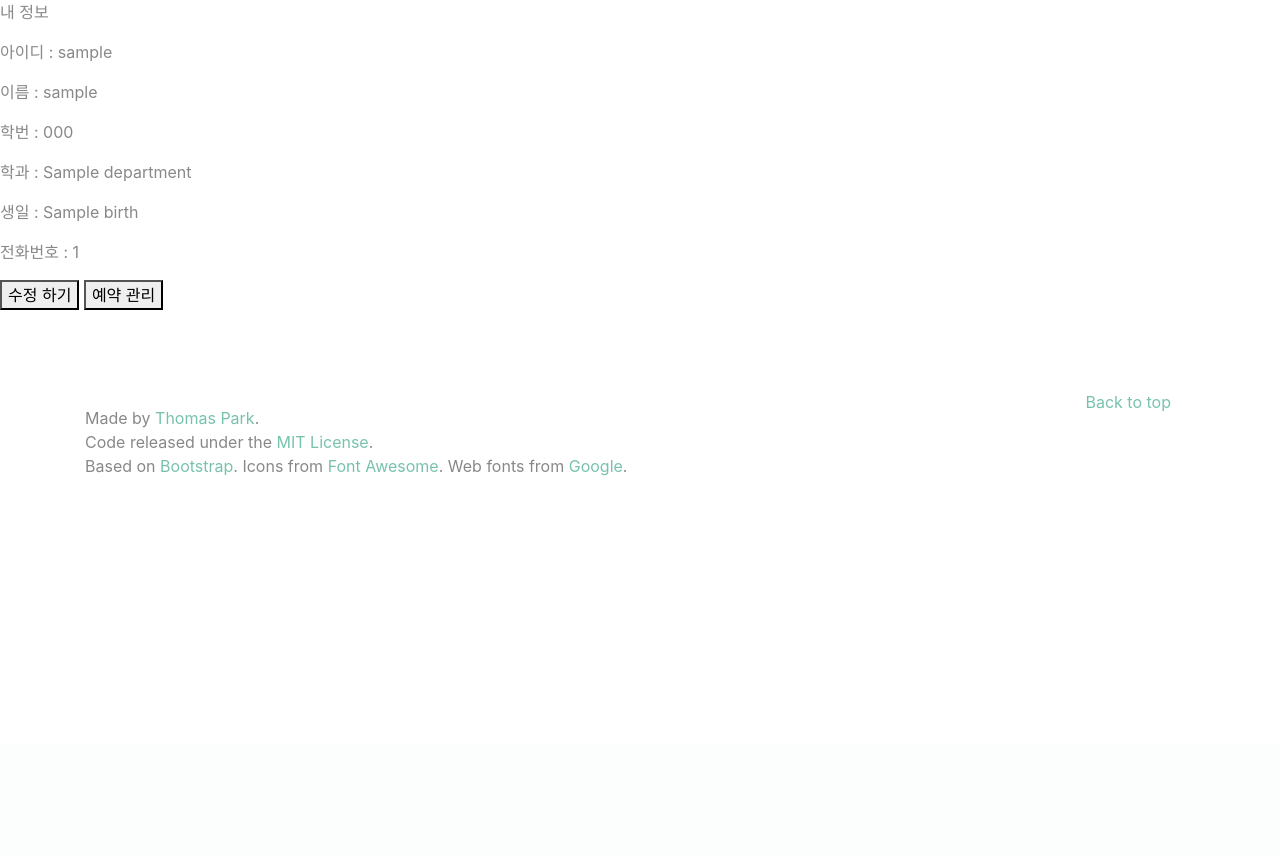
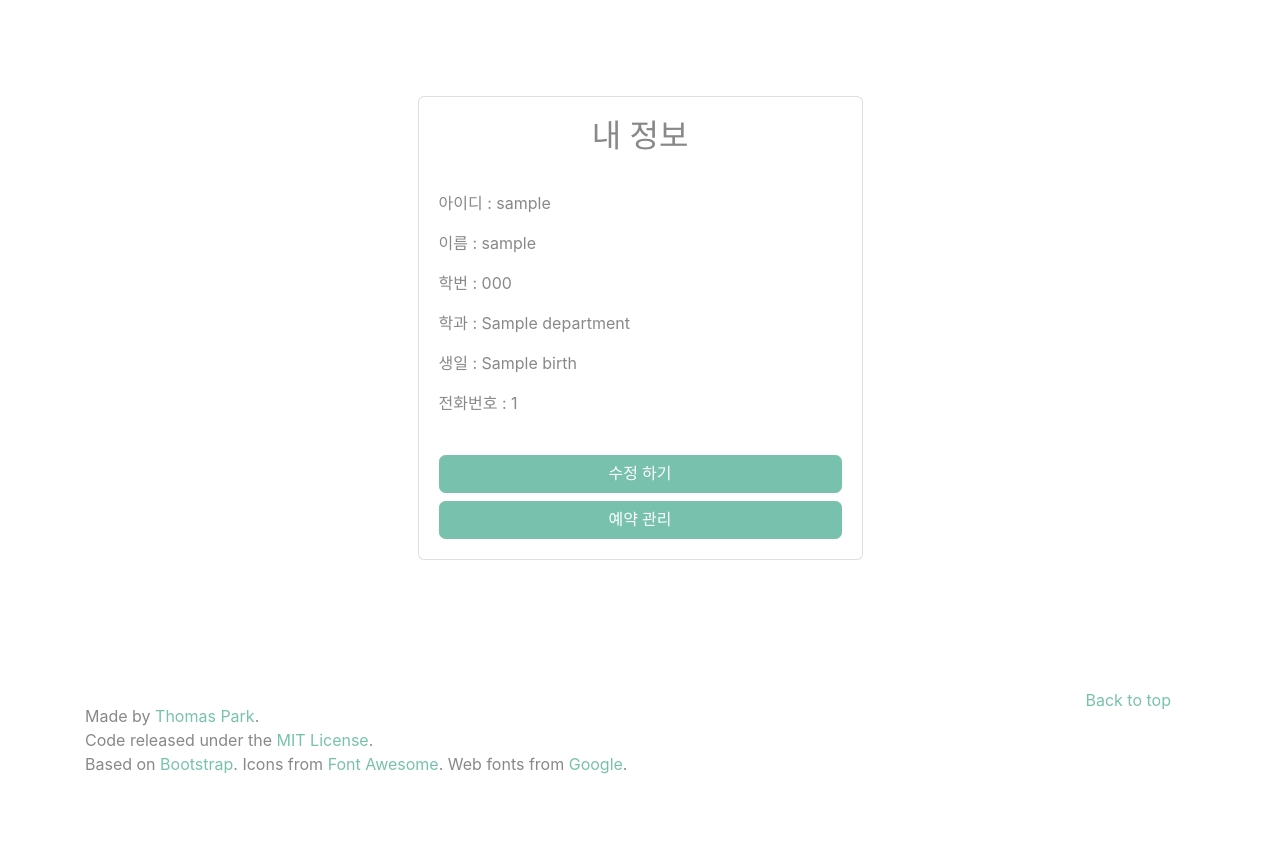
Before and after one commit to 97e57e/CAULendClassRoom, a Django app: template accounts/templates/my_info.html in a window 1280 px wide. Shown: the part 56-912 px from the top of the page. Before the commit the page ends 532 px from the top, so only its background shows below. Run offline with Django 3.2, Linux system fonts and the light colour scheme; the template is opened without the code that fills it: most values are stand-ins (such as "Sample title", 1, 10 or a date in 2020); some libraries are stand-ins or nearby versions.

Commit message:
[MyInfo] my_info.html 수정

```diff
--- a/accounts/templates/my_info.html
+++ b/accounts/templates/my_info.html
@@ -1,8 +1,19 @@
 {% extends 'base.html' %}
-{% block title %}내정보 | {% endblock %}
+{% block title %} 내정보 | {% endblock %}
 {% block content %}
-<div class="common-pg-contents">
-    <p>내 정보</p>
+<div class = "container-fluid">
+    <br>
+    <br>
+    <div class="container">
+      <div class="row">
+        <div class="col-sm-9 col-md-7 col-lg-5 mx-auto">
+
+
+          <div class="card card-signin my-5">
+            <div class="card-body">
+              <h2 class="card-title text-center">내 정보</h2>
+              <br>
+
               <p>아이디 : {{user_info.username}}</p>
               <p>이름 : {{user_info.profile.user_name}}</p>
               <p>학번 : {{user_info.profile.user_code}}</p>
@@ -10,7 +21,17 @@
               <p>생일 : {{user_info.profile.birth}}</p>
               <p>전화번호 : {{user_info.profile.phone_number}}</p>
 
-    <button value="정보 수정" name="정보 수정"onclick="location.href='{% url 'edit_info' %}'">수정 하기</button>
-    <button onclick="location.href='{% url 'book_manage' %}'">예약 관리</button>
+              <br>
+
+              <button class="btn btn-primary btn-block" value="정보 수정" name="정보 수정" onclick="location.href='{% url 'edit_info' %}'">수정 하기</button>
+              <button class="btn btn-primary btn-block" onclick="location.href='{% url 'book_manage' %}'">예약 관리</button>
+
             </div>
+          </div>
+
+
+        </div>
+      </div>
+    </div>
+</div
 {% endblock %}
```
Lines whose indentation alone changed are shown as unchanged.
